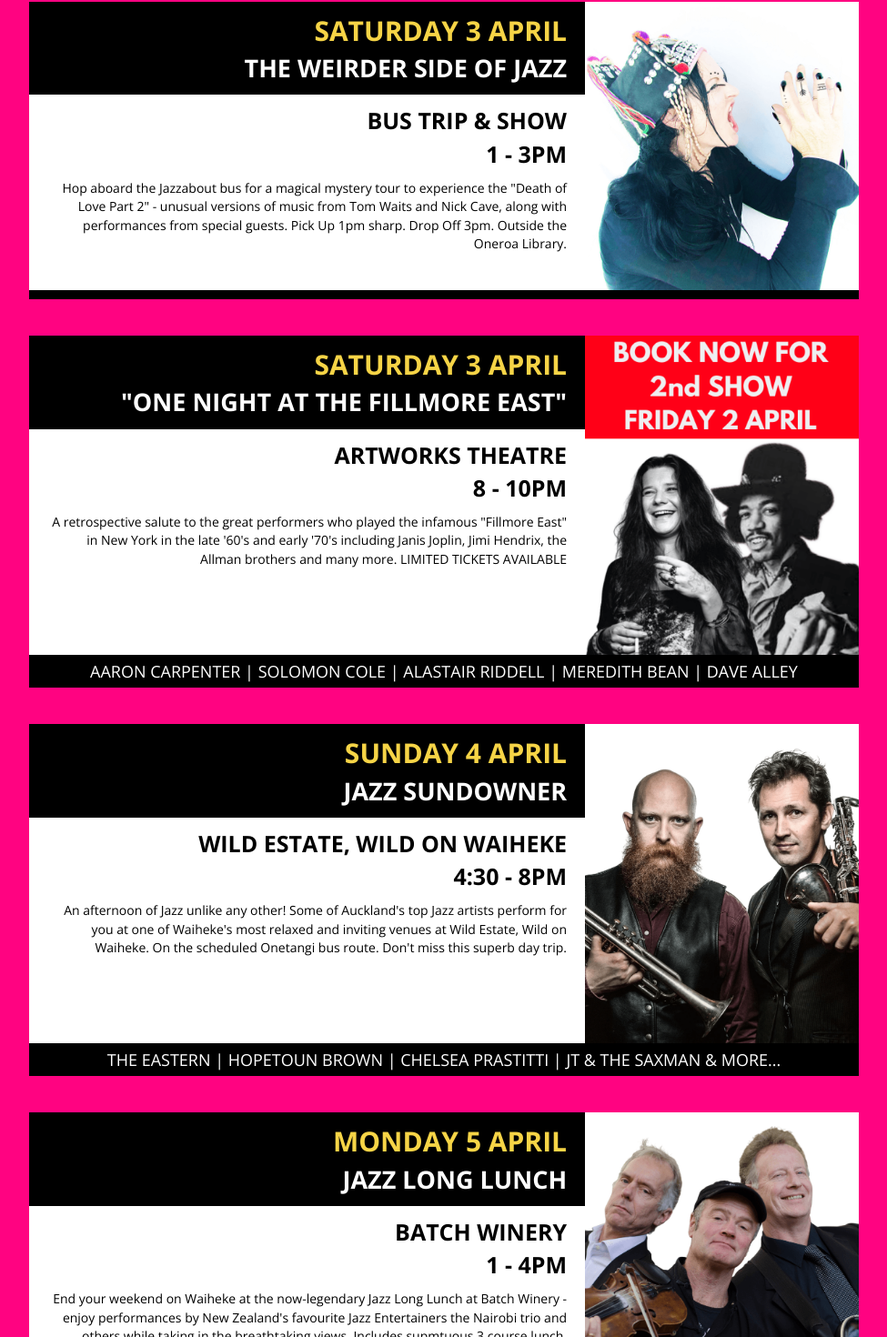
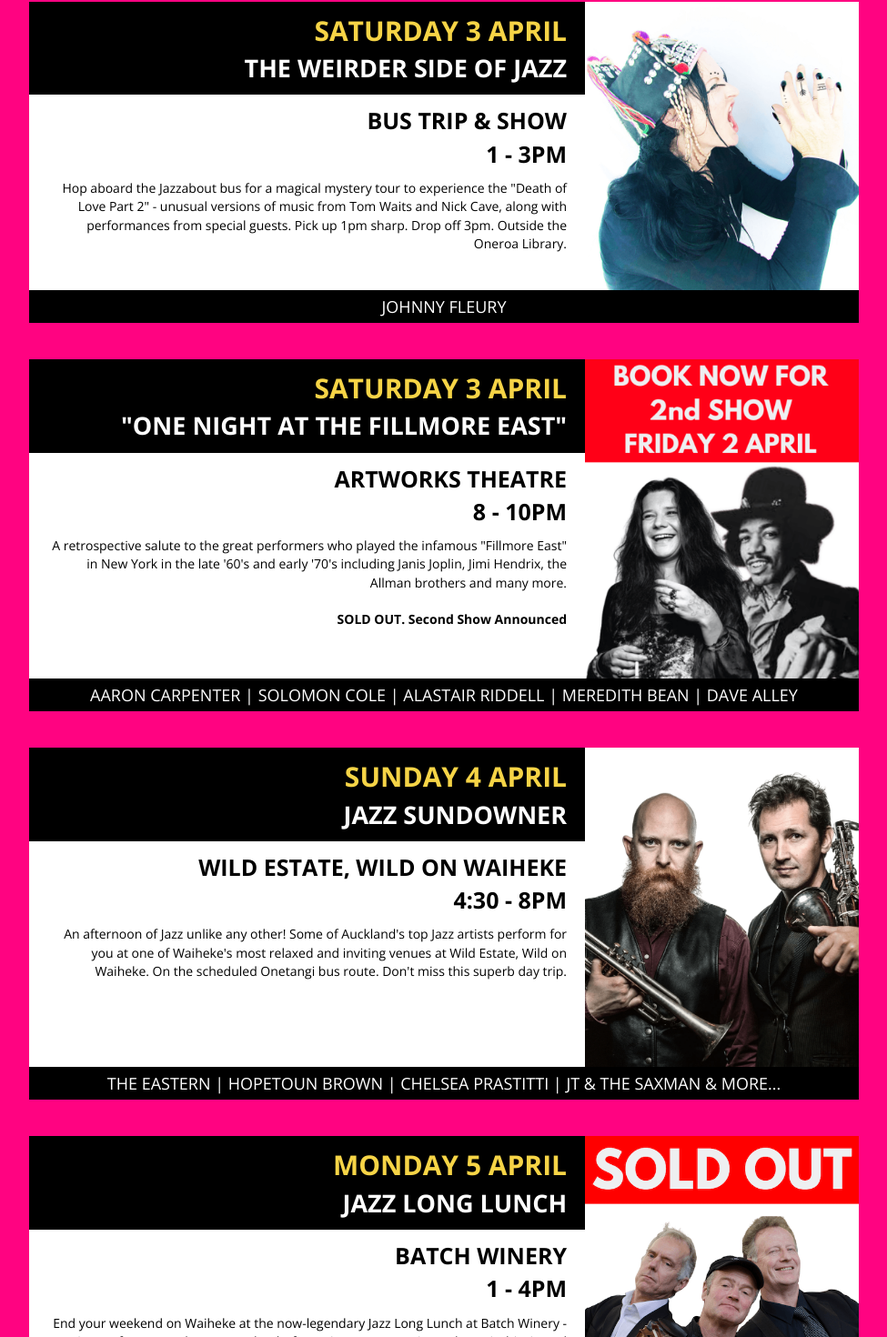
Before and after one commit to adamjq/waiheke-jazz-festival, a React (Create React App) app in the folder waihekejazzfestival/: page / in a window 1280 px wide. Shown: the part 1118-2588 px from the top of the page at 91% size, without its empty margins (152-1127 px from the left). Built offline with nearby package versions, Linux system fonts and the light colour scheme.

Commit message:
add sold out photo

```diff
--- a/waihekejazzfestival/src/components/EventSection.js
+++ b/waihekejazzfestival/src/components/EventSection.js
@@ -4,11 +4,7 @@ import EventCard from "./EventCard"
 
 const weirderSideText = `
 Hop aboard the Jazzabout bus for a magical mystery tour to experience the "Death of Love Part 2" - unusual versions of music from Tom Waits and Nick Cave, along with performances from special guests.
-Pick Up 1pm sharp. Drop Off 3pm. Outside the Oneroa Library.
-`
-
-const filmoreText = `
-A retrospective salute to the great performers who played the infamous "Fillmore East" in New York in the late '60's and early '70's including Janis Joplin, Jimi Hendrix, the Allman brothers and many more. LIMITED TICKETS AVAILABLE
+Pick up 1pm sharp. Drop off 3pm. Outside the Oneroa Library.
 `
 
 const sundownerText = `
@@ -16,7 +12,7 @@ An afternoon of Jazz unlike any other! Some of Auckland's top Jazz artists perfo
 `
 
 const longLunchText = `
-End your weekend on Waiheke at the now-legendary Jazz Long Lunch at Batch Winery - enjoy performances by New Zealand's favourite Jazz Entertainers the Nairobi trio and others while taking in the breathtaking views. Includes supmtuous 3 course lunch. LIMITED TICKETS AVAILABLE
+End your weekend on Waiheke at the now-legendary Jazz Long Lunch at Batch Winery - enjoy performances by New Zealand's favourite Jazz Entertainers the Nairobi trio and others while taking in the breathtaking views. Includes supmtuous 3 course lunch.
 `
 
 const EventSection = () => {
@@ -67,6 +63,8 @@ const EventSection = () => {
                 time="1 - 3pm"
                 location="Bus Trip & Show"
                 description={weirderSideText}
+                artists="Johnny Fleury"
+                artistsSmall="Johnny Fleury"
             />
             <EventCard
                 link="https://www.iticket.co.nz/events/2021/apr/wijf-fillmore-east"
@@ -76,7 +74,8 @@ const EventSection = () => {
                 date="Saturday 3 April"
                 time="8 - 10pm"
                 location="Artworks Theatre"
-                description={filmoreText}
+                description={[`A retrospective salute to the great performers who played the infamous "Fillmore East" in New York in the late '60's and early '70's including Janis Joplin, Jimi Hendrix, the Allman brothers and many more.`
+                , <br/>, <br/>, <strong>SOLD OUT. Second Show Announced</strong>]}
                 artists="Aaron Carpenter | Solomon Cole | Alastair Riddell | Meredith Bean | Dave Alley"
                 artistsSmall={["Aaron Carpenter", <br/>, "Solomon Cole", <br/>, "Alastair Riddell", <br/>, "Meredith Bean", <br/>, "Dave Alley"]}
             />
@@ -94,7 +93,7 @@ const EventSection = () => {
             />
             <EventCard
                 link="https://www.iticket.co.nz/events/2021/apr/wijf-long-lunch"
-                image="JazzLongLunch.png"
+                image="sold_out_jazz_lunch.png"
                 alt="Jazz Long Lunch"
                 name="Jazz Long Lunch"
                 date="Monday 5 April"
```
Also changed, not shown: waihekejazzfestival/public/img/events/sold_out_jazz_lunch.png (added).
